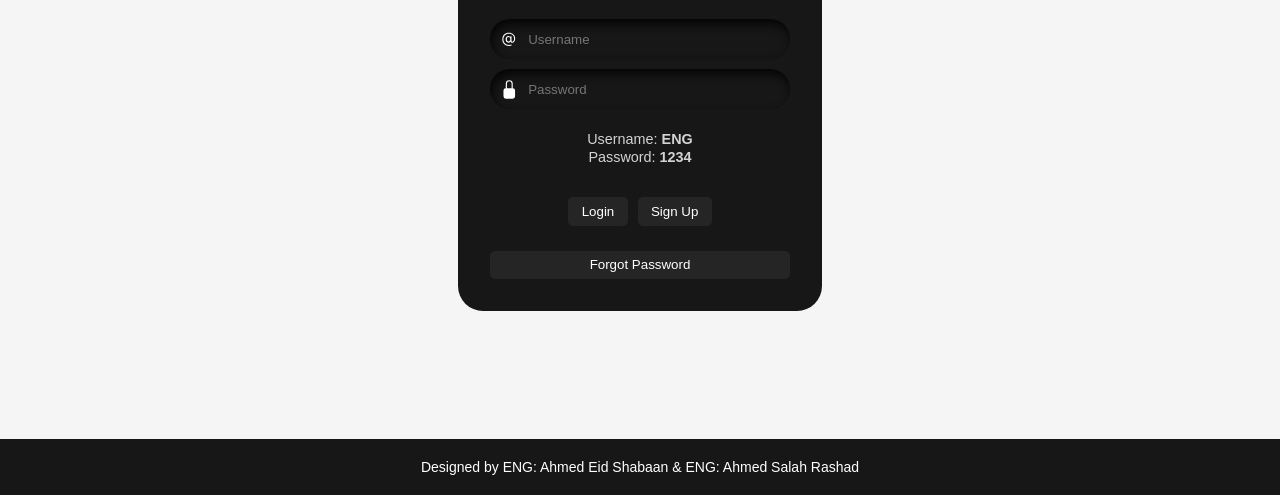
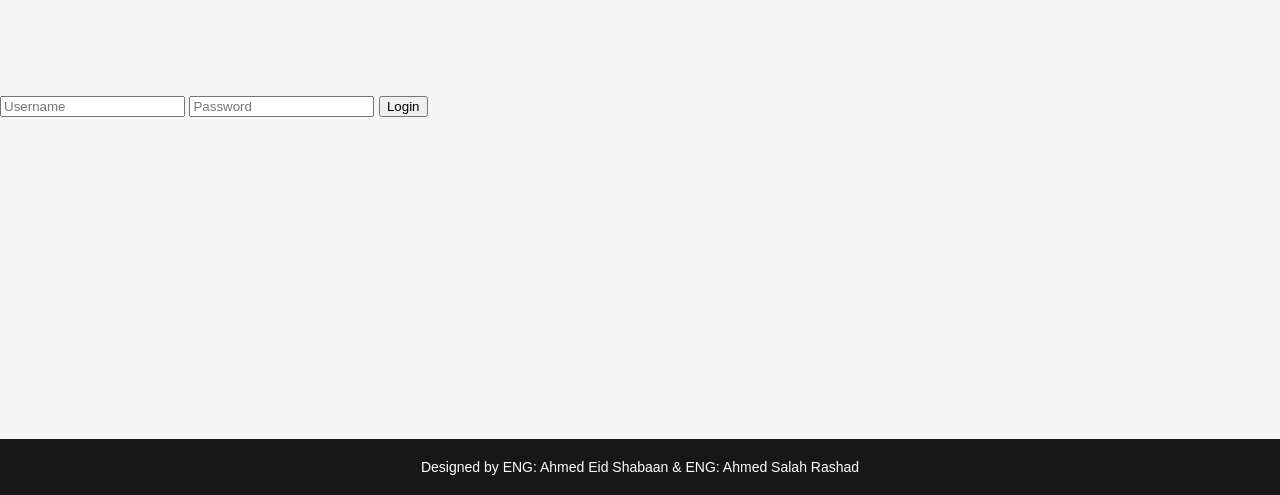
Before and after one commit to AHLAWY22/ENGINEERING-, a plain HTML site: page index.html in a window 1280 px wide. Shown: the part 305-800 px from the top of the page. Drawn offline with Linux system fonts and the light colour scheme.

Commit message:
Update index.html

```diff
--- a/index.html
+++ b/index.html
@@ -6,43 +6,17 @@
   <meta name="viewport" content="width=device-width, initial-scale=1">
   <title>Login - Engineering Website</title>
   <link rel="stylesheet" href="style.css">
-  <script defer src="script.js"></script>
 </head>
 
 <body>
 
   <h1>Welcome to the Engineering Website</h1>
 
-  <form class="form" onsubmit="return login()">
-    <p id="heading">Login</p>
-
-    <div class="field">
-      <svg class="input-icon" xmlns="http://www.w3.org/2000/svg" width="16" height="16" fill="currentColor" viewBox="0 0 16 16">
-        <path d="M13.106 7.222c0-2.967-2.249-5.032-5.482-5.032-3.35 0-5.646 2.318-5.646 5.702 0 3.493 2.235 5.708 5.762 5.708.862 0 1.689-.123 2.304-.335v-.862c-.43.199-1.354.328-2.29.328-2.926 0-4.813-1.88-4.813-4.798 0-2.844 1.921-4.881 4.594-4.881 2.735 0 4.608 1.688 4.608 4.156 0 1.682-.554 2.769-1.416 2.769-.492 0-.772-.28-.772-.76V5.206H8.923v.834h-.11c-.266-.595-.881-.964-1.6-.964-1.4 0-2.378 1.162-2.378 2.823 0 1.737.957 2.906 2.379 2.906.8 0 1.415-.39 1.709-1.087h.11c.081.67.703 1.148 1.503 1.148 1.572 0 2.57-1.415 2.57-3.643zm-7.177.704c0-1.197.54-1.907 1.456-1.907.93 0 1.524.738 1.524 1.907S8.308 9.84 7.371 9.84c-.895 0-1.442-.725-1.442-1.914z"></path>
-      </svg>
-      <input id="username" autocomplete="off" placeholder="Username" class="input-field" type="text" required>
-    </div>
-
-    <div class="field">
-      <svg class="input-icon" xmlns="http://www.w3.org/2000/svg" width="16" height="16" fill="currentColor" viewBox="0 0 16 16">
-        <path d="M8 1a2 2 0 0 1 2 2v4H6V3a2 2 0 0 1 2-2zm3 6V3a3 3 0 0 0-6 0v4a2 2 0 0 0-2 2v5a2 2 0 0 0 2 2h6a2 2 0 0 0 2-2V9a2 2 0 0 0-2-2z"></path>
-      </svg>
-      <input id="password" placeholder="Password" class="input-field" type="password" required>
-    </div>
-
-    <div class="hint">
-      <p>Username: <strong>ENG</strong></p>
-      <p>Password: <strong>1234</strong></p>
-    </div>
-
-    <div class="btn">
-      <button type="submit" class="button1">Login</button>
-      <button type="button" class="button2">Sign Up</button>
-    </div>
-
-    <button type="button" class="button3">Forgot Password</button>
-
-  </form>
+  <div class="simple-form">
+    <input id="username" type="text" placeholder="Username" required>
+    <input id="password" type="password" placeholder="Password" required>
+    <button onclick="window.location.href='eng.html'">Login</button>
+  </div>
 
   <footer>
     <div>Designed by ENG: Ahmed Eid Shabaan & ENG: Ahmed Salah Rashad</div>
```
